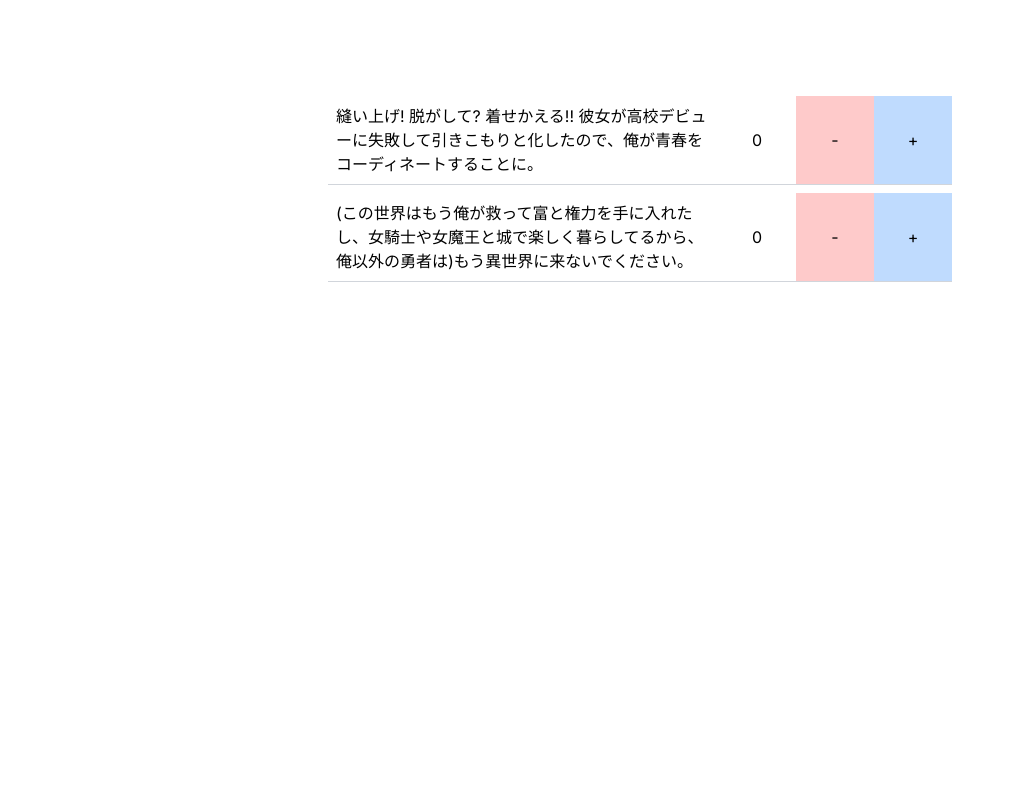
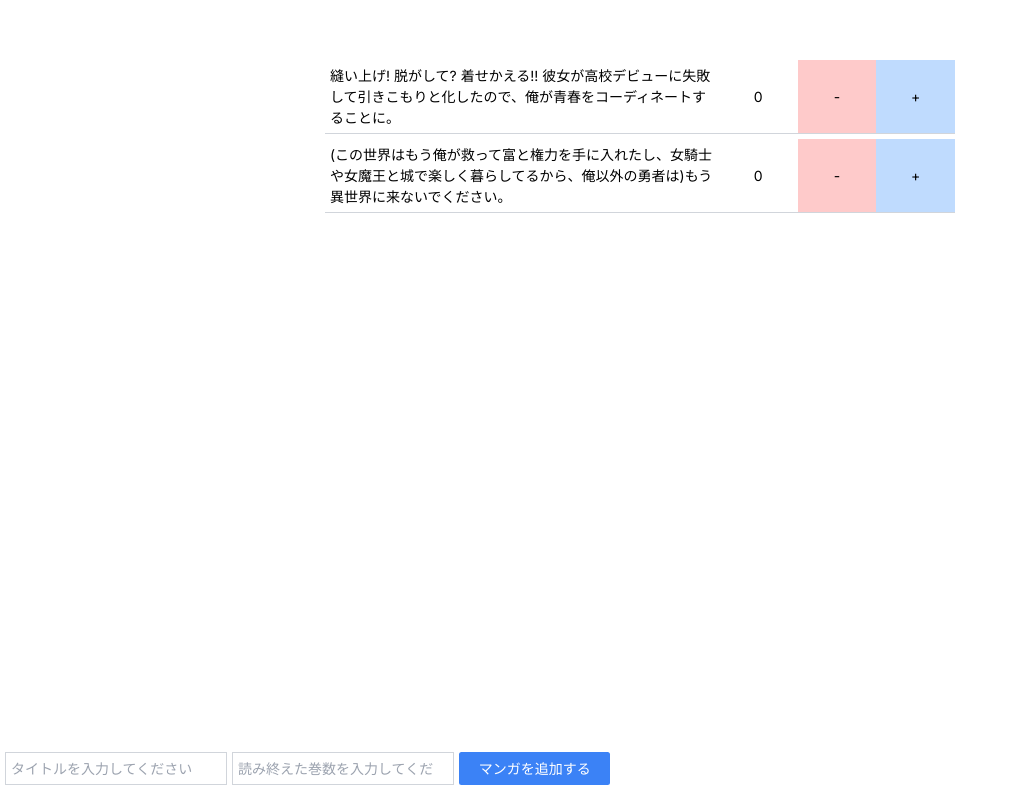
Before and after one commit to hikari0709/dog-ears, a Next.js app: page / in a window 1280 px wide. Shown: the whole page, without its empty margins (0-1013 px from the left). Built offline with nearby package versions, Linux system fonts and the light colour scheme.

Commit message:
update: UIを調整

```diff
--- a/app/globals.css
+++ b/app/globals.css
@@ -16,5 +16,10 @@
   }
 }
 
+html {
+  font-size: 10px;
+}
+
 body {
+  font-size: 1.4rem;
 }
--- a/app/layout.tsx
+++ b/app/layout.tsx
@@ -15,7 +15,7 @@ export default function RootLayout({
   children: React.ReactNode;
 }) {
   return (
-    <html lang="en">
+    <html lang="ja">
       <body className={inter.className}>{children}</body>
     </html>
   );
--- a/app/page.tsx
+++ b/app/page.tsx
@@ -1,13 +1,15 @@
 import List from '@/components/elements/list';
+import AddButton from '@/components/elements/addButton';
 
 import { useEffect } from 'react';
-import firebase from 'firebase/app';
-import 'firebase/auth';
+// import firebase from 'firebase/app';
+// import 'firebase/auth';
 
 export default function Home() {
   return (
     <main className="px-2 py-24 max-w-screen-sm m-auto">
       <List />
+      <AddButton />
     </main>
   );
 }
--- /dev/null
+++ b/components/elements/addButton/addButton.tsx
@@ -0,0 +1,28 @@
+'use client';
+
+import React, { useState } from 'react';
+
+const AddButton = () => {
+  return (
+    <form
+      action=""
+      className="p-2 grid grid-cols-8 fixed left-0 bottom-4"
+    >
+      <input
+        type="text"
+        placeholder="タイトルを入力してください"
+        className="border border-gray-300 mr-2 p-2 col-span-3"
+      />
+      <input
+        type="number"
+        placeholder="読み終えた巻数を入力してください"
+        className="border border-gray-300 p-2 mr-2 col-span-3"
+      />
+      <button className="p-2 bg-blue-500 rounded cursor-pointer text-white col-span-2">
+        マンガを追加する
+      </button>
+    </form>
+  );
+};
+
+export default AddButton;
--- /dev/null
+++ b/components/elements/addButton/index.tsx
@@ -0,0 +1,3 @@
+import AddButton from './addButton';
+
+export default AddButton;
--- a/components/elements/list/index.tsx
+++ b/components/elements/list/index.tsx
@@ -1,11 +1,3 @@
 import List from './list';
 
-const ListView = () => {
-  return (
-    <main>
-      <List />
-    </main>
-  );
-};
-
-export default ListView;
+export default List;
--- a/components/elements/list/list.tsx
+++ b/components/elements/list/list.tsx
@@ -26,7 +26,7 @@ const List = () => {
   }, []);
 
   return (
-    <section>
+    <section className="mb-8">
       <ul>
         {magazines.map((magazine, itemIndex) => (
           <ListItem
--- a/components/elements/list/listItem.tsx
+++ b/components/elements/list/listItem.tsx
@@ -12,11 +12,10 @@ type Props = {
  * 簡単に戻せないとなるとプラスする時も少しハードルが高い方が誤ってカウントアップされることはすくなくなるかもしれない
  * 表にはマンガのタイトルと読んだ巻数が表示されているのみ
  * カウントアップさせるにはマンガタイトルをタップした後に表示されるモーダルで操作する
- *
+ * バーコードの読み取りは追加機能とするので後で追加する
  * マンガをリストに追加するとき
  * 追加ボタンは右下に設置して、「直接入力」と「バーコード読み取り」が選べるようにしておく、バーコードの読みよりがエラーになった場合直接入力に誘導するような動線をつける
  * 直接入力補助のために、これまで登録されたものがサジェストとして出るような仕組みもあるといい
- * listItemはstoreとかのフォルダを作ってjsonで管理するように変更
  * listにitemを追加する時は画面右下とかから「追加」のボタンを押してテキストと読んだ巻数を入力して登録するとリストに追加される
  */
 
--- a/package.json
+++ b/package.json
@@ -15,7 +15,6 @@
     "autoprefixer": "10.4.15",
     "eslint": "8.49.0",
     "eslint-config-next": "13.5.1",
-    "firebase": "^10.4.0",
     "next": "13.5.1",
     "postcss": "8.4.30",
     "react": "18.2.0",
```
Also changed, not shown: 1 other file (tests, documents, lock files or other folders).
